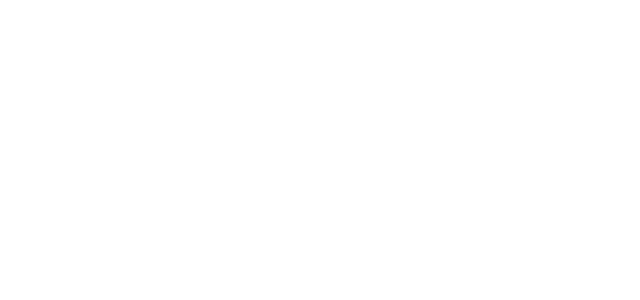
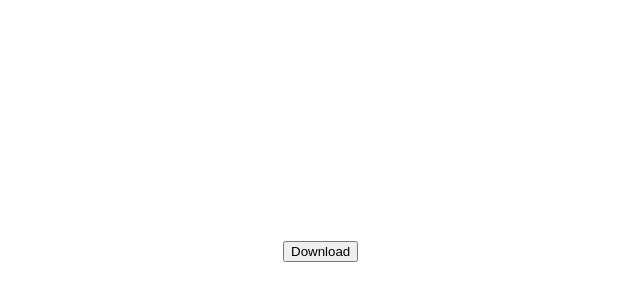
Before and after one commit to 5u4/amomo-demo-client, a React (Create React App) app: page / in a window 1280 px wide. Shown: the part 202-502 px from the top of the page, without its empty margins (175-815 px from the left). Built offline with nearby package versions, Linux system fonts and the light colour scheme.

Commit message:
[Artboard] Download drawing

```diff
--- a/src/components/artboard/Artboard.tsx
+++ b/src/components/artboard/Artboard.tsx
@@ -1,6 +1,14 @@
-import React from "react";
+import React, { useState } from "react";
 import { Canvas } from "./Canvas";
+import { DownloadButton } from "./DownloadButton";
 
 export const Artboard: React.FC = () => {
-  return <Canvas />;
+  const [canvas, setCanvas] = useState<HTMLCanvasElement>();
+
+  return (
+    <>
+      <Canvas setCanvas={setCanvas} />
+      <DownloadButton canvas={canvas} />
+    </>
+  );
 };
--- a/src/components/artboard/Canvas.tsx
+++ b/src/components/artboard/Canvas.tsx
@@ -10,11 +10,14 @@
 const DEFAULT_CANVAS_SIZE = 450;
 
 interface IProps {
+  setCanvas?: React.Dispatch<
+    React.SetStateAction<HTMLCanvasElement | undefined>
+  >;
   width?: number;
   height?: number;
 }
 
-export const Canvas: React.FC<IProps> = ({ width, height }) => {
+export const Canvas: React.FC<IProps> = ({ width, height, setCanvas }) => {
   const canvasRef = useRef<HTMLCanvasElement>(null);
   const ctxRef = useRef<CanvasRenderingContext2D | undefined>(undefined);
   const canvasRectRef = useRef<ClientRect | DOMRect | null>(null);
@@ -26,8 +29,11 @@
     if (!canvasRef.current) {
       return;
     }
+    if (setCanvas) {
+      setCanvas(canvasRef.current);
+    }
     canvasRectRef.current = canvasRef.current.getBoundingClientRect();
-  }, [canvasRef]);
+  }, [canvasRef, setCanvas]);
 
   useEffect(() => {
     if (!canvasRef.current) {
--- /dev/null
+++ b/src/components/artboard/DownloadButton.tsx
@@ -0,0 +1,20 @@
+import React from "react";
+
+interface IProps {
+  canvas: HTMLCanvasElement | undefined;
+}
+
+export const DownloadButton: React.FC<IProps> = ({ canvas }) => {
+  const download = () => {
+    if (!canvas) {
+      return;
+    }
+
+    const link = document.createElement("a");
+    link.download = "artboard.png"; // TODO: Use dynamic name
+    link.href = canvas.toDataURL();
+    link.click();
+  };
+
+  return <button onClick={download}>Download</button>;
+};
```
